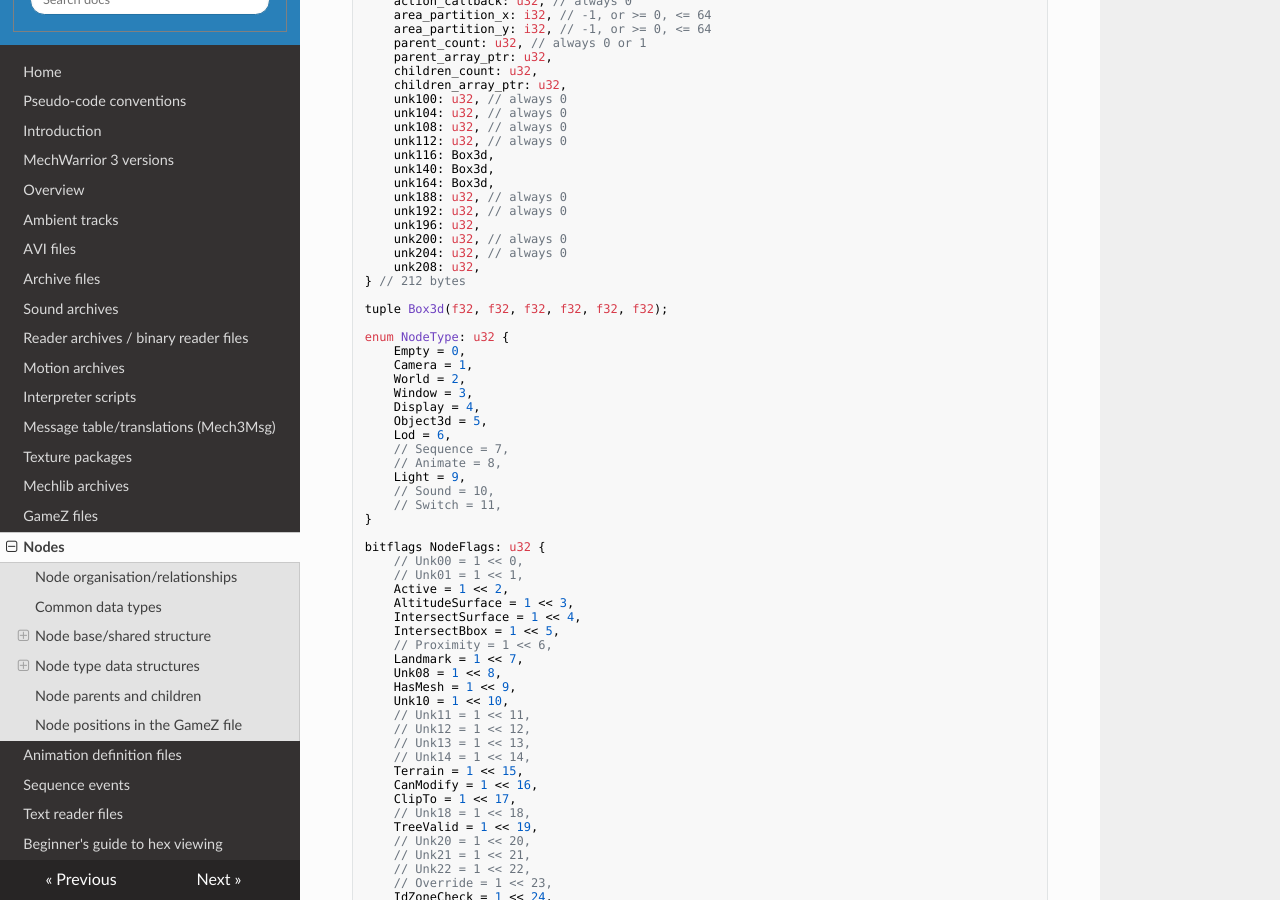
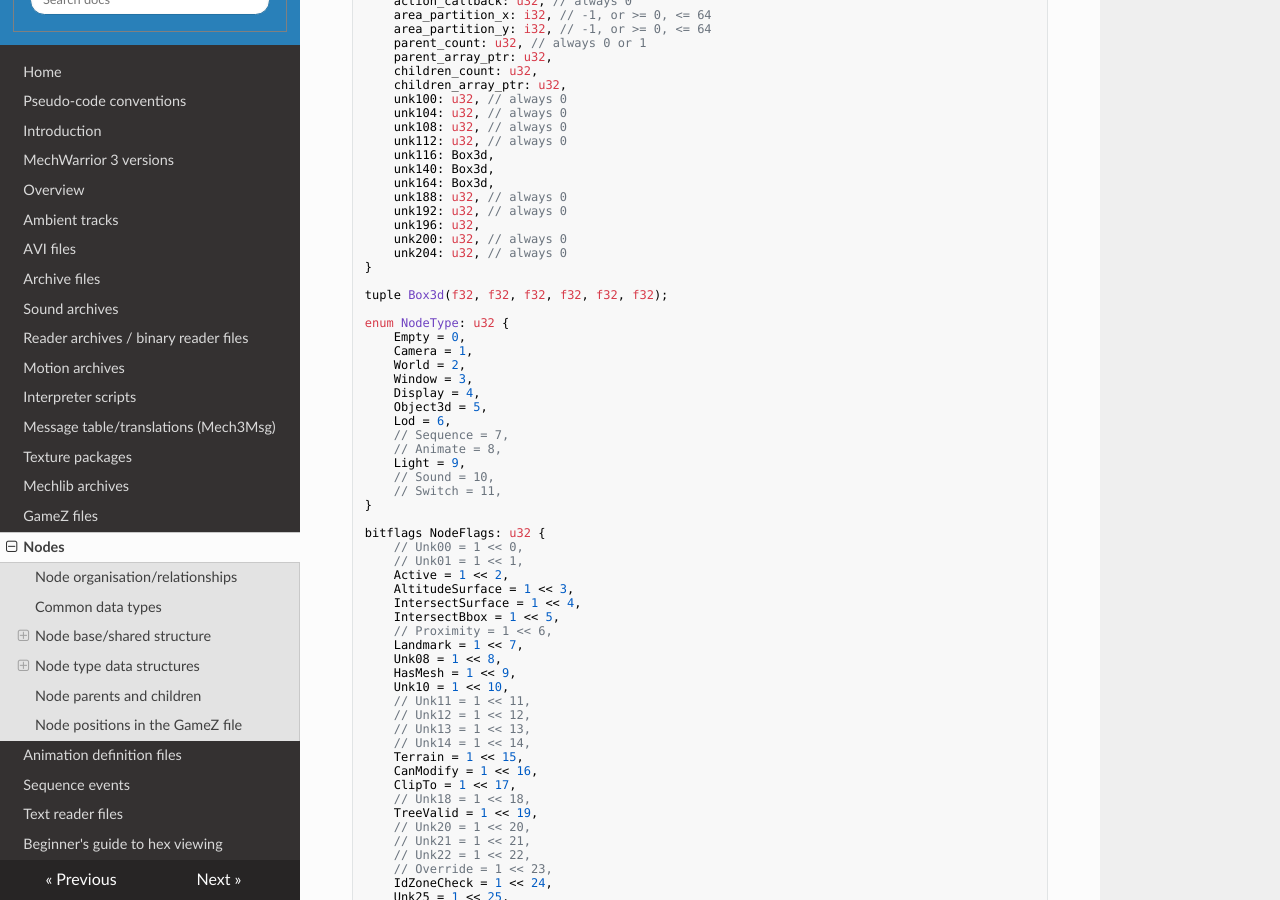
Before and after one commit to TerranMechworks/mech3doc, an MkDocs documentation site: the page built from docs/nodes.md, in a window 1280 px wide and 900 px high, scrolled down 1635 px. Built offline with MkDocs 1.6.1, drawn with Linux system fonts in a browser that asks for light colours; nearby versions of some CDN libraries.

Commit message:
Remove incorrect node structure edit

```diff
--- a/docs/nodes.md
+++ b/docs/nodes.md
@@ -76,8 +76,7 @@ struct Node {
     unk196: u32,
     unk200: u32, // always 0
     unk204: u32, // always 0
-    unk208: u32,
-} // 212 bytes
+}
 
 tuple Box3d(f32, f32, f32, f32, f32, f32);
 
```
